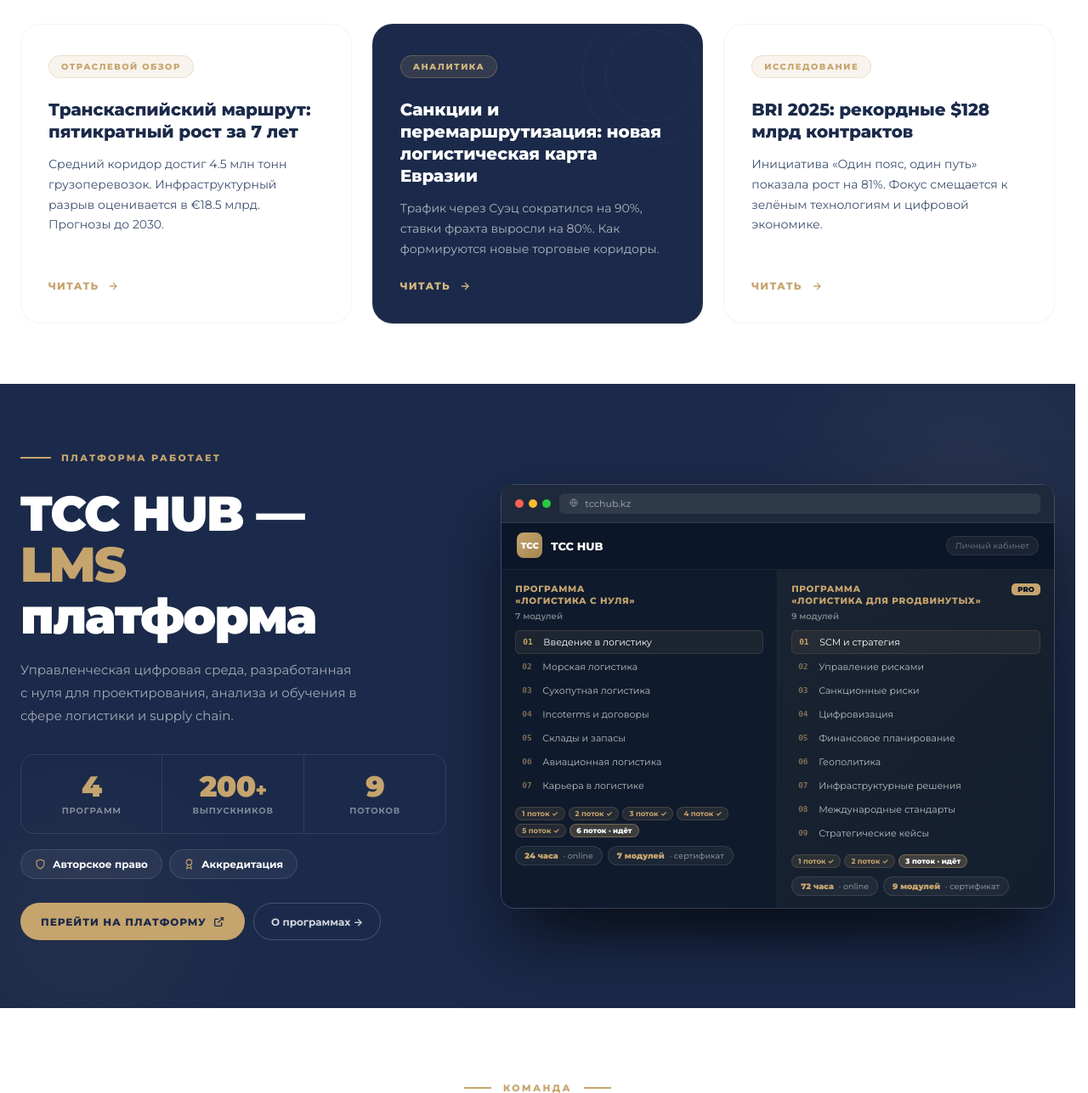
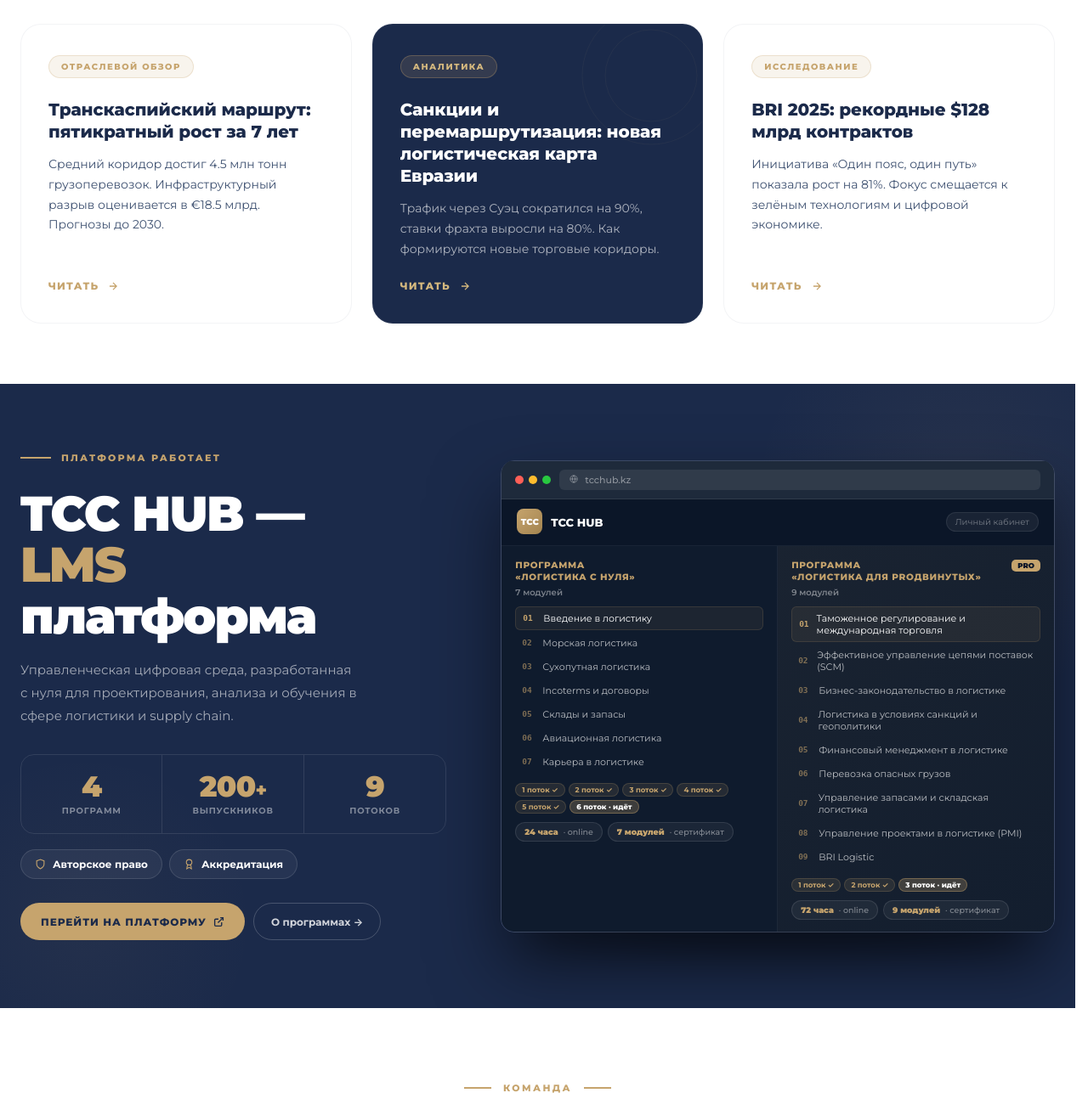
Before and after one commit to azamatkajyrov26-lab/tcchub, a Django app: page / in a window 1280 px wide. Shown: the part 3842-5129 px from the top of the page at 85% size. Run offline with Django 5.2, Linux system fonts and the light colour scheme; data comes from the database, SQL or seed files in the repository; data that the repository does not hold is empty; parts of the project's set-up code (start-up, migrations or seed data) failed here and were passed over.

Commit message:
Update PRO course modules on landing to match real curriculum
9 modules: customs/intl trade, SCM, business law, sanctions/geopolitics,
financial mgmt, dangerous goods, inventory & warehousing, PMI, BRI Logistic.

Co-Authored-By: claude-flow <ruv@ruv.net>

```diff
--- a/backend/templates/site/index.html
+++ b/backend/templates/site/index.html
@@ -798,15 +798,15 @@
                 </div>
                 <div style="font-size:10px;color:rgba(255,255,255,.45);font-weight:600;margin-bottom:10px">9 модулей</div>
                 <div style="display:flex;flex-direction:column;gap:2px;margin-bottom:12px">
-                  <div style="display:flex;align-items:center;gap:8px;padding:6px 8px;background:rgba(198,164,109,.08);border-radius:6px;border:1px solid rgba(198,164,109,.15)"><span style="font-size:9.5px;font-weight:800;color:var(--gold);font-family:monospace;width:16px">01</span><span style="font-size:11px;color:#fff">SCM и стратегия</span></div>
-                  <div style="display:flex;align-items:center;gap:8px;padding:6px 8px;border-radius:6px"><span style="font-size:9.5px;font-weight:800;color:rgba(198,164,109,.6);font-family:monospace;width:16px">02</span><span style="font-size:11px;color:rgba(255,255,255,.7)">Управление рисками</span></div>
-                  <div style="display:flex;align-items:center;gap:8px;padding:6px 8px;border-radius:6px"><span style="font-size:9.5px;font-weight:800;color:rgba(198,164,109,.6);font-family:monospace;width:16px">03</span><span style="font-size:11px;color:rgba(255,255,255,.7)">Санкционные риски</span></div>
-                  <div style="display:flex;align-items:center;gap:8px;padding:6px 8px;border-radius:6px"><span style="font-size:9.5px;font-weight:800;color:rgba(198,164,109,.6);font-family:monospace;width:16px">04</span><span style="font-size:11px;color:rgba(255,255,255,.7)">Цифровизация</span></div>
-                  <div style="display:flex;align-items:center;gap:8px;padding:6px 8px;border-radius:6px"><span style="font-size:9.5px;font-weight:800;color:rgba(198,164,109,.6);font-family:monospace;width:16px">05</span><span style="font-size:11px;color:rgba(255,255,255,.7)">Финансовое планирование</span></div>
-                  <div style="display:flex;align-items:center;gap:8px;padding:6px 8px;border-radius:6px"><span style="font-size:9.5px;font-weight:800;color:rgba(198,164,109,.6);font-family:monospace;width:16px">06</span><span style="font-size:11px;color:rgba(255,255,255,.7)">Геополитика</span></div>
-                  <div style="display:flex;align-items:center;gap:8px;padding:6px 8px;border-radius:6px"><span style="font-size:9.5px;font-weight:800;color:rgba(198,164,109,.6);font-family:monospace;width:16px">07</span><span style="font-size:11px;color:rgba(255,255,255,.7)">Инфраструктурные решения</span></div>
-                  <div style="display:flex;align-items:center;gap:8px;padding:6px 8px;border-radius:6px"><span style="font-size:9.5px;font-weight:800;color:rgba(198,164,109,.6);font-family:monospace;width:16px">08</span><span style="font-size:11px;color:rgba(255,255,255,.7)">Международные стандарты</span></div>
-                  <div style="display:flex;align-items:center;gap:8px;padding:6px 8px;border-radius:6px"><span style="font-size:9.5px;font-weight:800;color:rgba(198,164,109,.6);font-family:monospace;width:16px">09</span><span style="font-size:11px;color:rgba(255,255,255,.7)">Стратегические кейсы</span></div>
+                  <div style="display:flex;align-items:center;gap:8px;padding:6px 8px;background:rgba(198,164,109,.08);border-radius:6px;border:1px solid rgba(198,164,109,.15)"><span style="font-size:9.5px;font-weight:800;color:var(--gold);font-family:monospace;width:16px">01</span><span style="font-size:11px;color:#fff">Таможенное регулирование и международная торговля</span></div>
+                  <div style="display:flex;align-items:center;gap:8px;padding:6px 8px;border-radius:6px"><span style="font-size:9.5px;font-weight:800;color:rgba(198,164,109,.6);font-family:monospace;width:16px">02</span><span style="font-size:11px;color:rgba(255,255,255,.7)">Эффективное управление цепями поставок (SCM)</span></div>
+                  <div style="display:flex;align-items:center;gap:8px;padding:6px 8px;border-radius:6px"><span style="font-size:9.5px;font-weight:800;color:rgba(198,164,109,.6);font-family:monospace;width:16px">03</span><span style="font-size:11px;color:rgba(255,255,255,.7)">Бизнес-законодательство в логистике</span></div>
+                  <div style="display:flex;align-items:center;gap:8px;padding:6px 8px;border-radius:6px"><span style="font-size:9.5px;font-weight:800;color:rgba(198,164,109,.6);font-family:monospace;width:16px">04</span><span style="font-size:11px;color:rgba(255,255,255,.7)">Логистика в условиях санкций и геополитики</span></div>
+                  <div style="display:flex;align-items:center;gap:8px;padding:6px 8px;border-radius:6px"><span style="font-size:9.5px;font-weight:800;color:rgba(198,164,109,.6);font-family:monospace;width:16px">05</span><span style="font-size:11px;color:rgba(255,255,255,.7)">Финансовый менеджмент в логистике</span></div>
+                  <div style="display:flex;align-items:center;gap:8px;padding:6px 8px;border-radius:6px"><span style="font-size:9.5px;font-weight:800;color:rgba(198,164,109,.6);font-family:monospace;width:16px">06</span><span style="font-size:11px;color:rgba(255,255,255,.7)">Перевозка опасных грузов</span></div>
+                  <div style="display:flex;align-items:center;gap:8px;padding:6px 8px;border-radius:6px"><span style="font-size:9.5px;font-weight:800;color:rgba(198,164,109,.6);font-family:monospace;width:16px">07</span><span style="font-size:11px;color:rgba(255,255,255,.7)">Управление запасами и складская логистика</span></div>
+                  <div style="display:flex;align-items:center;gap:8px;padding:6px 8px;border-radius:6px"><span style="font-size:9.5px;font-weight:800;color:rgba(198,164,109,.6);font-family:monospace;width:16px">08</span><span style="font-size:11px;color:rgba(255,255,255,.7)">Управление проектами в логистике (PMI)</span></div>
+                  <div style="display:flex;align-items:center;gap:8px;padding:6px 8px;border-radius:6px"><span style="font-size:9.5px;font-weight:800;color:rgba(198,164,109,.6);font-family:monospace;width:16px">09</span><span style="font-size:11px;color:rgba(255,255,255,.7)">BRI Logistic</span></div>
                 </div>
                 <!-- Потоки -->
                 <div style="display:flex;gap:4px;flex-wrap:wrap;margin-bottom:10px">
```
